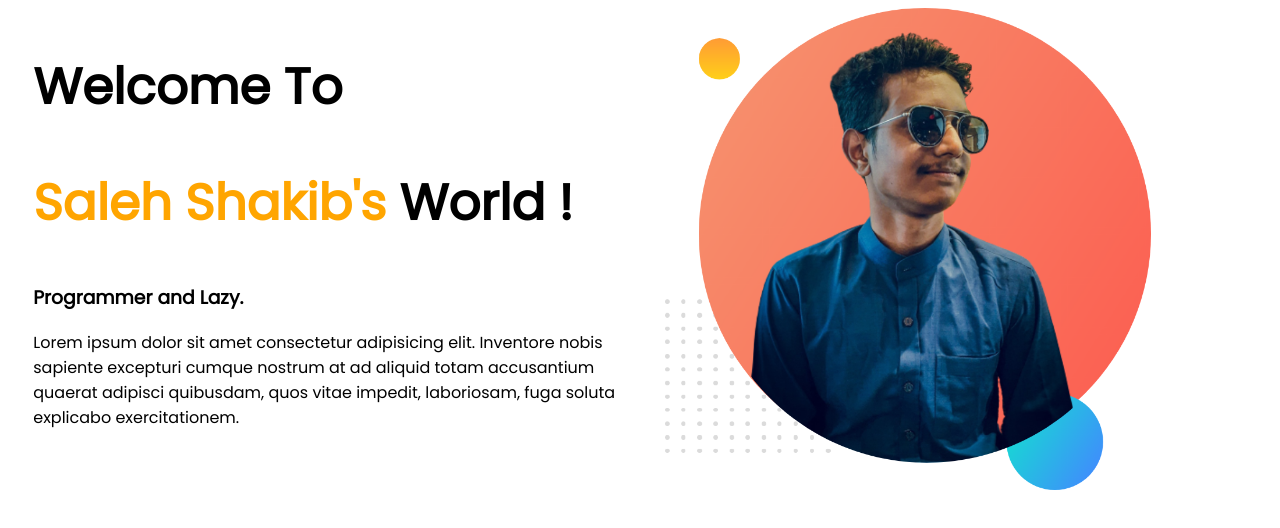
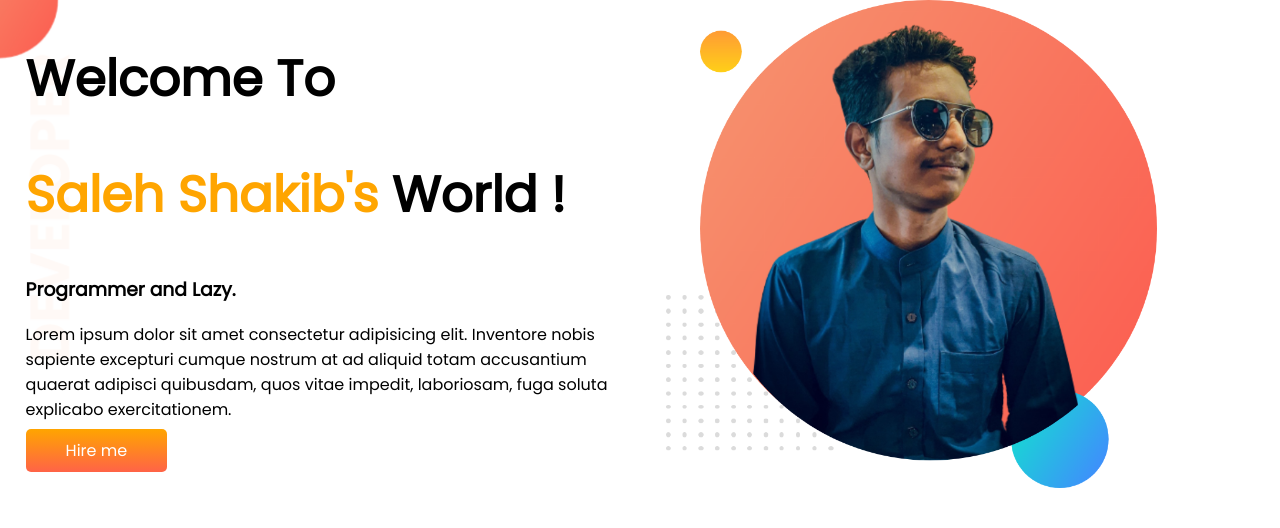
Before and after one commit to salehshakib/developer-portfolio, a plain HTML site: page index.html in a window 1280 px wide. Drawn offline with Linux system fonts and the light colour scheme.

Commit message:
first half done

```diff
--- a/css/style.css
+++ b/css/style.css
@@ -1,5 +1,6 @@
 body{
     font-family: 'Poppins', sans-serif;
+    margin: 0;
 }
 
 h1{
@@ -21,3 +22,18 @@ section{
 .half-width img{
     width: 80%;
 }
+
+.hire-me-btn{
+    text-decoration: none;
+    background-image: linear-gradient(orange, tomato);
+    color: white;
+    font-weight: 700px;
+    padding: 10px 40px;
+    border-radius: 5px;
+}
+
+.top-banner{
+    background-image: url(/images/top-banner.png);
+    background-repeat: no-repeat;
+
+}
--- a/index.html
+++ b/index.html
@@ -14,7 +14,7 @@
     <link rel="stylesheet" href="css/style.css" />
   </head>
   <body>
-    <section>
+    <section class="top-banner">
       <div class="half-width">
         <h1>Welcome To</h1>
         <h1><span class="orange-color">Saleh Shakib's</span> World !</h1>
@@ -25,6 +25,7 @@
           accusantium quaerat adipisci quibusdam, quos vitae impedit,
           laboriosam, fuga soluta explicabo exercitationem.
         </p>
+        <a target="_blank" href="https://www.linkedin.com/in/saleh-shakib-466198244/" class="hire-me-btn">Hire me</a>
       </div>
 
       <div class="half-width">
```
